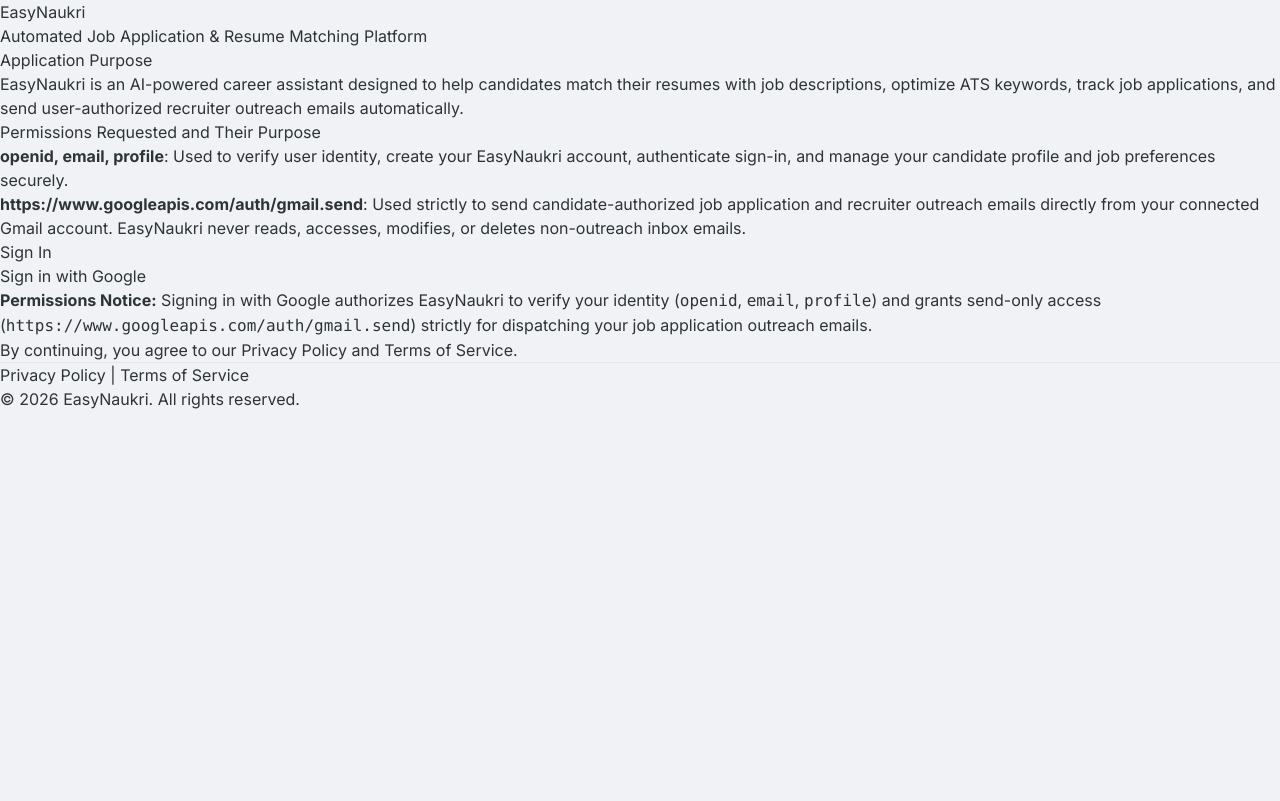
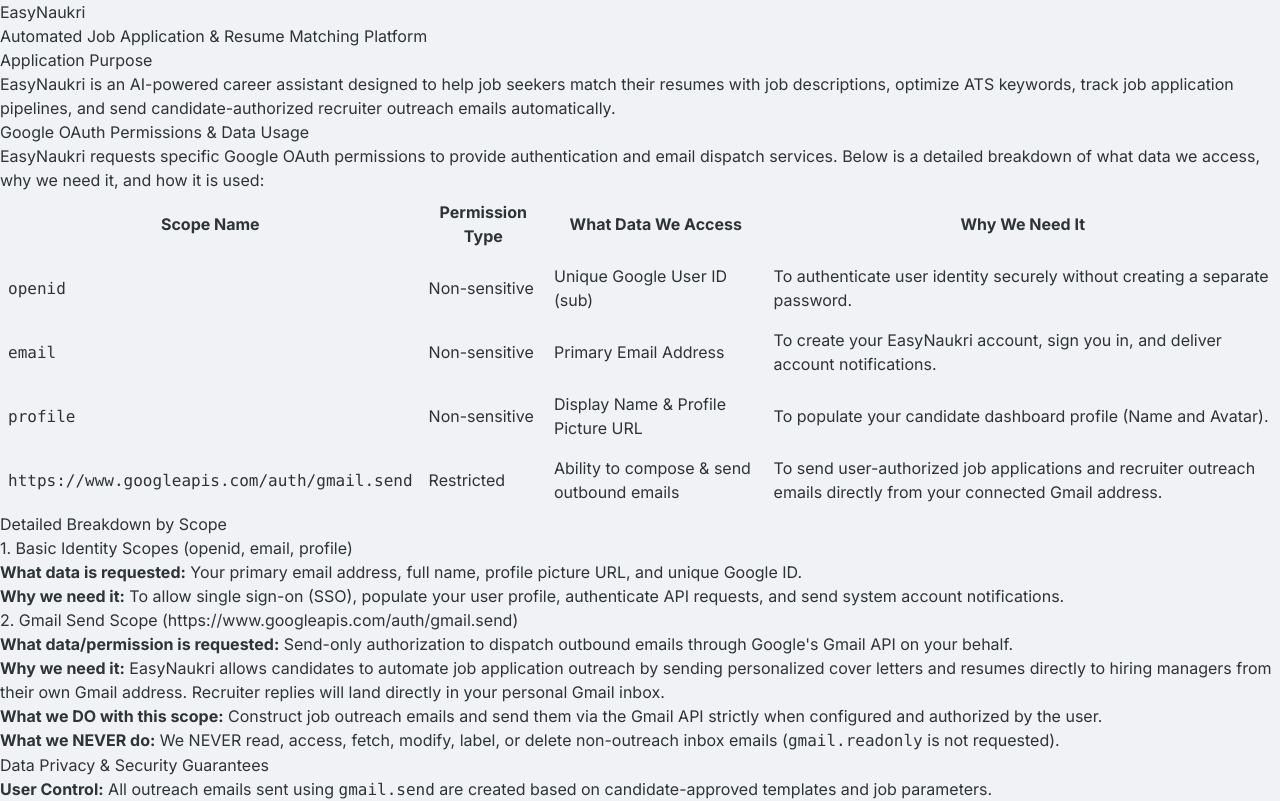
Before and after one commit to amritkr1999/auto-apply-pro, a React (Vite) app in the folder frontend/: page / in a window 1280 px wide. Shown: the top 801 px of the page. Built offline with nearby package versions, Linux system fonts and the light colour scheme; no server answers.

Commit message:
feat: enhance LandingPage content clarity and detail by updating Google OAuth permissions and data usage descriptions

```diff
--- a/frontend/src/pages/LandingPage.tsx
+++ b/frontend/src/pages/LandingPage.tsx
@@ -13,31 +13,88 @@
         <section>
           <h2>Application Purpose</h2>
           <p>
-            EasyNaukri is an AI-powered career assistant designed to help candidates match their resumes with job descriptions, optimize ATS keywords, track job applications, and send user-authorized recruiter outreach emails automatically.
+            EasyNaukri is an AI-powered career assistant designed to help job seekers match their resumes with job descriptions, optimize ATS keywords, track job application pipelines, and send candidate-authorized recruiter outreach emails automatically.
           </p>
         </section>
 
         <section>
-          <h2>Permissions Requested and Their Purpose</h2>
+          <h2>Google OAuth Permissions & Data Usage</h2>
+          <p>
+            EasyNaukri requests specific Google OAuth permissions to provide authentication and email dispatch services. Below is a detailed breakdown of what data we access, why we need it, and how it is used:
+          </p>
+
+          <table border={1} cellPadding={8} cellSpacing={0}>
+            <thead>
+              <tr>
+                <th>Scope Name</th>
+                <th>Permission Type</th>
+                <th>What Data We Access</th>
+                <th>Why We Need It</th>
+              </tr>
+            </thead>
+            <tbody>
+              <tr>
+                <td><code>openid</code></td>
+                <td>Non-sensitive</td>
+                <td>Unique Google User ID (sub)</td>
+                <td>To authenticate user identity securely without creating a separate password.</td>
+              </tr>
+              <tr>
+                <td><code>email</code></td>
+                <td>Non-sensitive</td>
+                <td>Primary Email Address</td>
+                <td>To create your EasyNaukri account, sign you in, and deliver account notifications.</td>
+              </tr>
+              <tr>
+                <td><code>profile</code></td>
+                <td>Non-sensitive</td>
+                <td>Display Name & Profile Picture URL</td>
+                <td>To populate your candidate dashboard profile (Name and Avatar).</td>
+              </tr>
+              <tr>
+                <td><code>https://www.googleapis.com/auth/gmail.send</code></td>
+                <td>Restricted</td>
+                <td>Ability to compose & send outbound emails</td>
+                <td>To send user-authorized job applications and recruiter outreach emails directly from your connected Gmail address.</td>
+              </tr>
+            </tbody>
+          </table>
+
+          <h3>Detailed Breakdown by Scope</h3>
+
+          <h4>1. Basic Identity Scopes (openid, email, profile)</h4>
           <ul>
-            <li>
-              <strong>openid, email, profile</strong>: Used to verify user identity, create your EasyNaukri account, authenticate sign-in, and manage your candidate profile and job preferences securely.
-            </li>
-            <li>
-              <strong>https://www.googleapis.com/auth/gmail.send</strong>: Used strictly to send candidate-authorized job application and recruiter outreach emails directly from your connected Gmail account. EasyNaukri never reads, accesses, modifies, or deletes non-outreach inbox emails.
-            </li>
+            <li><strong>What data is requested:</strong> Your primary email address, full name, profile picture URL, and unique Google ID.</li>
+            <li><strong>Why we need it:</strong> To allow single sign-on (SSO), populate your user profile, authenticate API requests, and send system account notifications.</li>
+          </ul>
+
+          <h4>2. Gmail Send Scope (https://www.googleapis.com/auth/gmail.send)</h4>
+          <ul>
+            <li><strong>What data/permission is requested:</strong> Send-only authorization to dispatch outbound emails through Google's Gmail API on your behalf.</li>
+            <li><strong>Why we need it:</strong> EasyNaukri allows candidates to automate job application outreach by sending personalized cover letters and resumes directly to hiring managers from their own Gmail address. Recruiter replies will land directly in your personal Gmail inbox.</li>
+            <li><strong>What we DO with this scope:</strong> Construct job outreach emails and send them via the Gmail API strictly when configured and authorized by the user.</li>
+            <li><strong>What we NEVER do:</strong> We NEVER read, access, fetch, modify, label, or delete non-outreach inbox emails (<code>gmail.readonly</code> is not requested).</li>
           </ul>
         </section>
 
         <section>
-          <h2>Sign In</h2>
+          <h2>Data Privacy & Security Guarantees</h2>
+          <ul>
+            <li><strong>User Control:</strong> All outreach emails sent using <code>gmail.send</code> are created based on candidate-approved templates and job parameters.</li>
+            <li><strong>Minimal Access:</strong> We strictly request send-only permissions (<code>gmail.send</code>) and do not ask for read or delete access to your inbox.</li>
+            <li><strong>Data Protection:</strong> OAuth tokens are securely encrypted in transit and at rest, and your personal data is never shared or sold to third parties.</li>
+          </ul>
+        </section>
+
+        <section>
+          <h2>Sign In with Google</h2>
           <p>
             <Link to="/login">
               <button type="button">Sign in with Google</button>
             </Link>
           </p>
           <p>
-            <strong>Permissions Notice:</strong> Signing in with Google authorizes EasyNaukri to verify your identity (<code>openid</code>, <code>email</code>, <code>profile</code>) and grants send-only access (<code>https://www.googleapis.com/auth/gmail.send</code>) strictly for dispatching your job application outreach emails.
+            <strong>Permissions Notice:</strong> Signing in with Google authorizes EasyNaukri to verify your identity (<code>openid</code>, <code>email</code>, <code>profile</code>) and grant send-only permission (<code>https://www.googleapis.com/auth/gmail.send</code>) strictly for dispatching candidate-authorized job application outreach emails.
           </p>
           <p>
             By continuing, you agree to our <Link to="/privacy">Privacy Policy</Link> and <Link to="/terms">Terms of Service</Link>.
```
